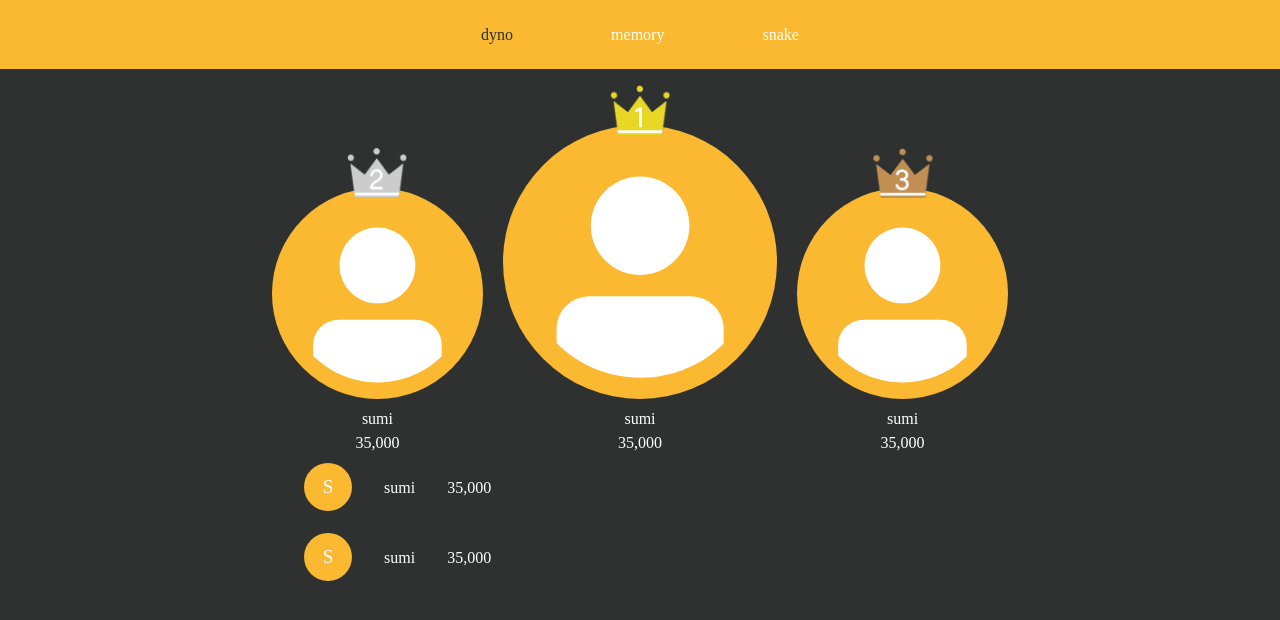
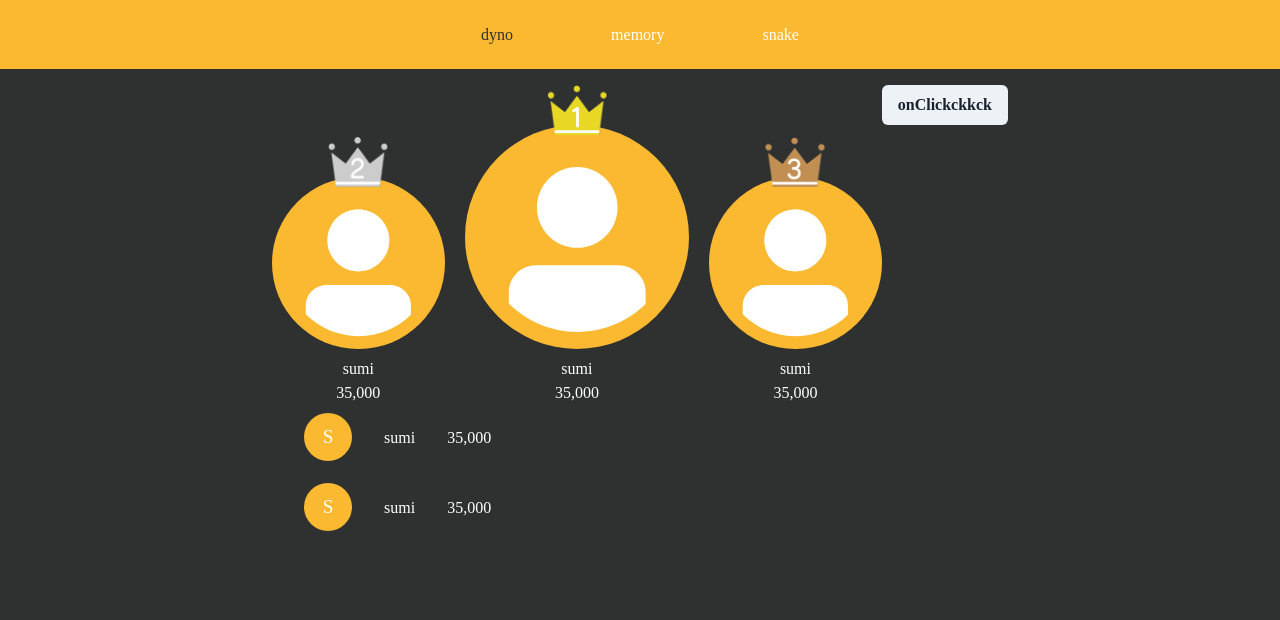
Before and after one commit to GAME-EE/client, a Next.js app: page /rank in a window 1280 px wide. Shown: the top 620 px of the page. Built offline with nearby package versions, Linux system fonts and the light colour scheme; a web font is replaced by a local one.

Commit message:
flood : rendering error fixing

```diff
--- a/src/components/Rank/BottomItemWrapper.tsx
+++ b/src/components/Rank/BottomItemWrapper.tsx
@@ -1,18 +1,23 @@
-import { Avatar, chakra } from '@chakra-ui/react';
+import { Avatar, Box, chakra } from '@chakra-ui/react';
 import { ELEMENT_COLOR } from '../../styles/colors';
 import { motion, isValidMotionProp } from 'framer-motion';
-import React from 'react';
+import React, { useCallback } from 'react';
 import { ItemMotion, BottonItemWrapperMotion } from '../../constants/rank';
 
 interface IBottomItemWraer {
   data: Array<any>;
+  handleCardOpen: any;
   idx: any;
 }
-function BottomItemWrapper({ data }: IBottomItemWraer) {
+function BottomItemWrapper({ data, handleCardOpen }: IBottomItemWraer) {
   // NOTE :왜 이 코드를 안에 두어야 챕을 옮길때마가 모션이 다시 실행되는걸까요. 이유?!
-  const MotionDiv = chakra(motion.div, {
-    shouldForwardProp: prop => isValidMotionProp(prop) || prop === 'children',
-  });
+
+  const MotionDiv = useCallback(
+    chakra(motion.div, {
+      shouldForwardProp: prop => isValidMotionProp(prop) || prop === 'children',
+    }),
+    [data],
+  );
 
   return (
     <MotionDiv
@@ -26,23 +31,21 @@ function BottomItemWrapper({ data }: IBottomItemWraer) {
       animate="visible"
     >
       {data.map((item, idx) => (
-        <MotionDiv
-          display={'flex'}
-          h="50px"
-          lineHeight={'50px'}
-          key={idx}
-          gap={8}
-          variants={ItemMotion}
-          color={'#fff'}
-        >
-          <span>{item.index}</span>
-          <Avatar name={item.name} color={'#fff'} bg={ELEMENT_COLOR.HOME_SECOND_BG_COLOR}></Avatar>
-          <span>{item.name}</span>
-          <span>{item.score}</span>
+        <MotionDiv h="50px" lineHeight={'50px'} key={idx} variants={ItemMotion} color={'#fff'}>
+          <Box onClick={() => handleCardOpen(item.name + idx)} gap={8} display={'flex'}>
+            <span>{item.index}</span>
+            <Avatar
+              name={item.name}
+              color={'#fff'}
+              bg={ELEMENT_COLOR.HOME_SECOND_BG_COLOR}
+            ></Avatar>
+            <span>{item.name}</span>
+            <span>{item.score}</span>
+          </Box>
         </MotionDiv>
       ))}
     </MotionDiv>
   );
 }
 
-export default BottomItemWrapper;
+export default React.memo(BottomItemWrapper);
--- a/src/components/Rank/TopItemWrapper.tsx
+++ b/src/components/Rank/TopItemWrapper.tsx
@@ -1,7 +1,7 @@
 import { Avatar, Box, chakra } from '@chakra-ui/react';
-import React from 'react';
+import React, { useState } from 'react';
 import styled from '@emotion/styled';
-import { motion, isValidMotionProp } from 'framer-motion';
+import { motion, isValidMotionProp, AnimatePresence } from 'framer-motion';
 import Image from 'next/image';
 
 import { ELEMENT_COLOR } from '../../styles/colors';
@@ -10,13 +10,17 @@ import { CROWN_ORDER, ItemMotion, TopItemWrapperMotion } from '../../constants/r
 interface ITopItemWrapper {
   data: Array<any>;
   idx: any;
+  handleCardOpen: (arg0: string) => void;
 }
 
-const TopItemWrapper = ({ data }: ITopItemWrapper) => {
+const TopItemWrapper = ({ data, handleCardOpen }: ITopItemWrapper) => {
+  const [selectedId, setSelectedId] = useState<null | number>(null);
+
   const MotionDiv = chakra(motion.div, {
     shouldForwardProp: prop => isValidMotionProp(prop) || prop === 'children',
   });
   return (
+    <>
       <MotionDiv
         display="flex"
         alignItems={'flex-end'}
@@ -29,7 +33,14 @@ const TopItemWrapper = ({ data }: ITopItemWrapper) => {
         animate="visible"
       >
         {data.map((item, idx) => (
-        <AvatarWrapper flex={CROWN_ORDER[idx].size} key={idx} order={CROWN_ORDER[idx].order}>
+          <AvatarWrapper
+            flex={CROWN_ORDER[idx].size}
+            key={idx}
+            order={CROWN_ORDER[idx].order}
+            layoutId={idx}
+            onClick={() => handleCardOpen(item.name + idx)}
+            // onClick={() => setSelectedId(idx + 1)}
+          >
             <MotionDiv
               position="absolute"
               w="100%"
@@ -44,7 +55,14 @@ const TopItemWrapper = ({ data }: ITopItemWrapper) => {
                 bg={ELEMENT_COLOR.HOME_SECOND_BG_COLOR}
                 color={'#fff'}
               ></Avatar>
-            <Box w="fit-content" top={'-40px'} left={0} right={0} m={'0 auto'} position="absolute">
+              <Box
+                w="fit-content"
+                top={'-40px'}
+                left={0}
+                right={0}
+                m={'0 auto'}
+                position="absolute"
+              >
                 <Image
                   src={CROWN_ORDER[idx].img}
                   alt="crown"
@@ -63,8 +81,15 @@ const TopItemWrapper = ({ data }: ITopItemWrapper) => {
           </AvatarWrapper>
         ))}
       </MotionDiv>
+    </>
   );
 };
+const MotionWrapper = styled(Box)`
+  position: fixed;
+  width: 400px;
+  height: 400px;
+  background-color: #fff;
+`;
 const AvatarWrapper = styled(Box)`
   position: relative;
   &:after {
@@ -73,4 +98,4 @@ const AvatarWrapper = styled(Box)`
     padding-bottom: 100%;
   }
 `;
-export default TopItemWrapper;
+export default React.memo(TopItemWrapper);
--- a/src/pages/rank.tsx
+++ b/src/pages/rank.tsx
@@ -1,4 +1,16 @@
-import { TabPanel } from '@chakra-ui/react';
+import {
+  Box,
+  Button,
+  Modal,
+  ModalBody,
+  ModalCloseButton,
+  ModalContent,
+  ModalFooter,
+  ModalHeader,
+  ModalOverlay,
+  TabPanel,
+  useDisclosure,
+} from '@chakra-ui/react';
 import React, { useState } from 'react';
 import styled from '@emotion/styled';
 import TopItemWrapper from '../components/Rank/TopItemWrapper';
@@ -6,21 +18,39 @@ import BottomItemWrapper from '../components/Rank/BottomItemWrapper';
 import { DUMMY1, DUMMY2, DUMMY3 } from '../constants/rank';
 import TabsWrapper from '../components/Rank/TabsWrapper';
 import { ELEMENT_COLOR } from '../styles/colors';
+import { AnimatePresence, motion } from 'framer-motion';
 const DUMMYTAP = [{ name: 'dyno' }, { name: 'memory' }, { name: 'snake' }];
 const Rank = () => {
   const [data, setData] = useState([DUMMY1, DUMMY2, DUMMY3]);
   const [tabIndex, setTabIndex] = React.useState(0);
-
+  const { isOpen, onOpen, onClose } = useDisclosure();
+  const [selectItem, setSelectItem] = useState({});
   const handleTabsChange = (index: number) => {
     setTabIndex(index);
   };
+  const handleCardOpen = (name: string) => {
+    console.log(name);
+    setSelectItem(name);
+    onOpen();
+  };
+  const [selectedId, setSelectedId] = useState<string | null>(null);
+
   return (
     <Wrapper>
       <TabsWrapper tabIndex={tabIndex} handleTabsChange={handleTabsChange} data={DUMMYTAP}>
         {data.map((item, idx) => (
-          <TabPanel key={idx} marginX={'auto'} maxWidth={'768px'}>
-            <TopItemWrapper data={item.slice(0, 3)} idx={idx} />
-            <BottomItemWrapper data={item.slice(3)} idx={idx} />
+          <TabPanel key={idx} marginX={'auto'} maxWidth={'768px'} display="flex">
+            <Box flex="1">
+              <TopItemWrapper data={item.slice(0, 3)} idx={idx} handleCardOpen={handleCardOpen} />
+              <BottomItemWrapper data={item.slice(3)} idx={idx} handleCardOpen={handleCardOpen} />
+            </Box>
+            <Button onClick={() => setSelectedId('hello')}>onClickckkck</Button>
+            {selectedId && (
+              <motion.div animate={{ opacity: 1, y: 0 }} initial={{ opacity: 0, y: -20 }}>
+                asddsd
+                <Button onClick={() => setSelectedId(null)}>null</Button>
+              </motion.div>
+            )}
           </TabPanel>
         ))}
       </TabsWrapper>
```
Lines whose indentation alone changed are shown as unchanged.
